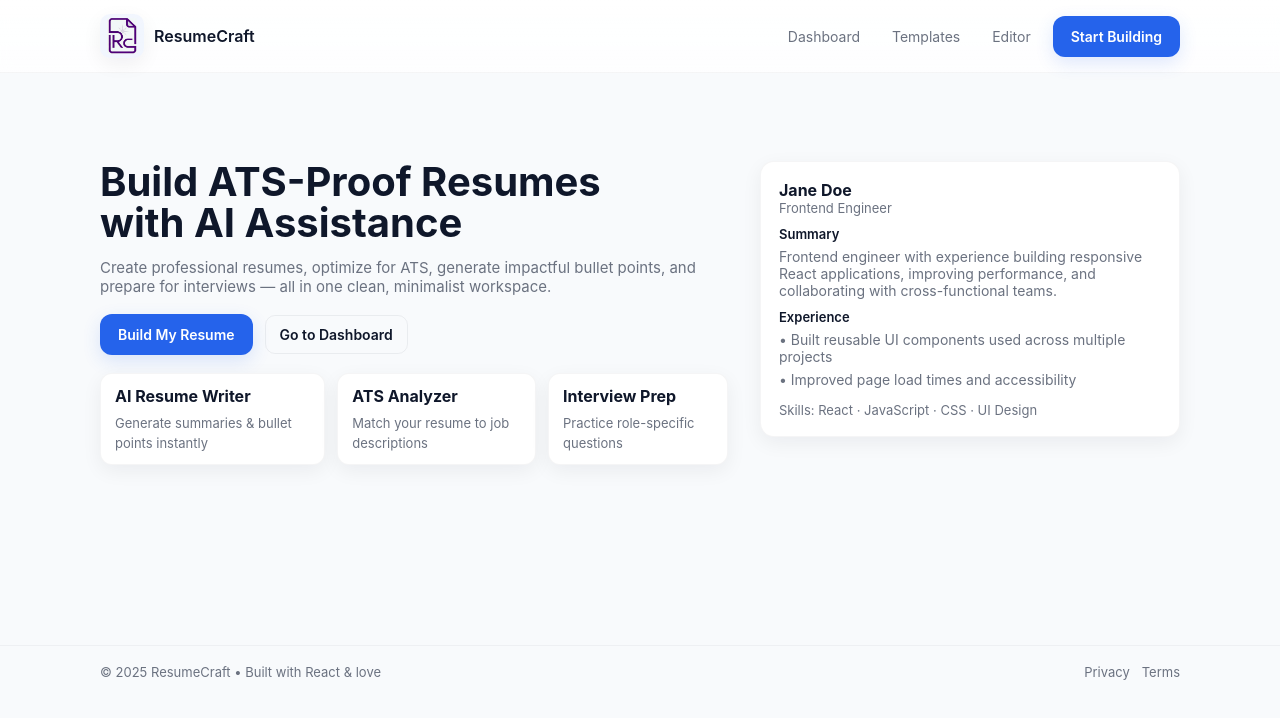
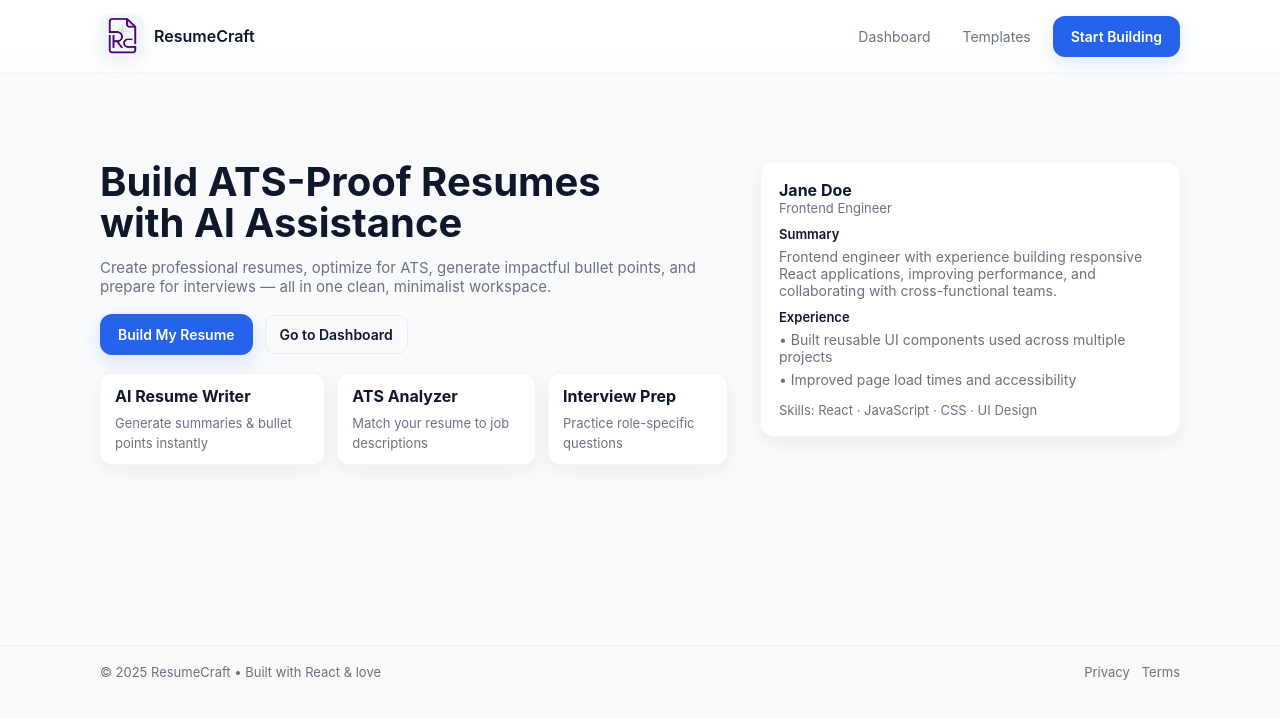
Before and after one commit to jkj05/ai_resume_builder, a React (Vite) app in the folder client/: page / in a window 1280 px wide. Shown: the top 718 px of the page. Built offline with nearby package versions, Linux system fonts and the light colour scheme; no server answers.

Commit message:
ui: Remove Editor button from navbar
- Removed redundant Editor link
- Only 'Start Building' button remains

```diff
--- a/client/src/components/Navbar.jsx
+++ b/client/src/components/Navbar.jsx
@@ -14,7 +14,6 @@ export default function Navbar() {
         <nav className="nav-links">
           <Link to="/dashboard" className="nav-link">Dashboard</Link>
           <Link to="/templates" className="nav-link">Templates</Link>
-          <Link to="/editor" className="nav-link">Editor</Link>
           <Button asLink to="/editor">Start Building</Button>
         </nav>
       </div>
```
